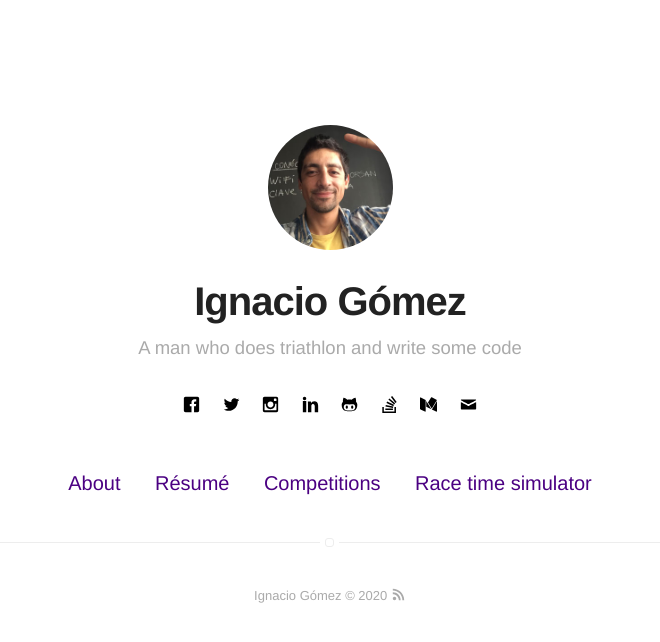
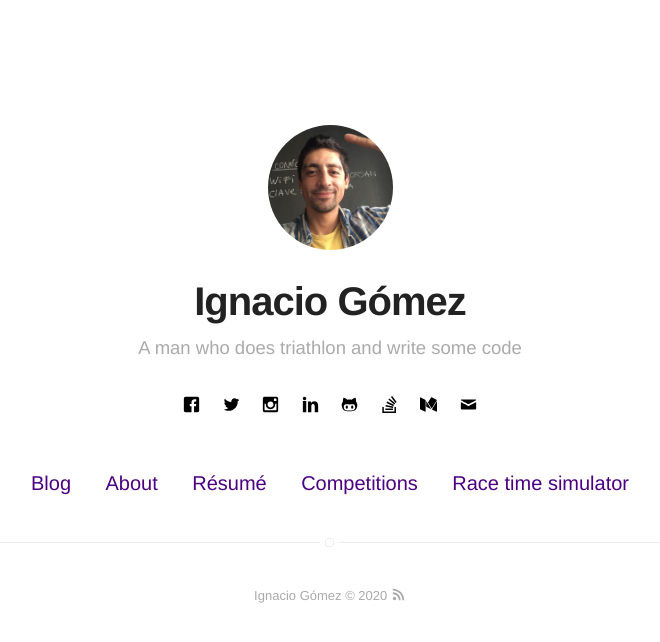
Before and after one commit to ignacio-gomeze/ignacio-gomeze.github.io, a Jekyll site: the page built from index.html, in a window 1280 px wide. Shown: the top 642 px of the page, without its empty margins (310-970 px from the left). Built offline with Jekyll 4.4.1, drawn with Linux system fonts in a browser that asks for light colours.

Commit message:
Add blog wordpress to nav

```diff
--- a/_config.yml
+++ b/_config.yml
@@ -23,6 +23,7 @@ raceTimeSimulator: true
 
 url: http://relative.cl
 # your url: http://USERNAME.github.io
+blog_url: http://xrelative.wordpress.com
 
 permalink: /:title/
 
@@ -86,7 +87,7 @@ width: large
 
 # if you don't need "about" or "blog", comment them out below
 # about: true
-# blog: true
+blog: true
 
 # do you want to show the "read time" of the posts?
 # read-time: true
--- a/_includes/nav.html
+++ b/_includes/nav.html
@@ -9,7 +9,7 @@
         {% if site.blog == true %}
             {% if page.title != "Blog" %}
                 <li class="item">
-                    <a class="link" href="{{ site.url }}/blog">Blog</a>
+                    <a class="link" href="{{ site.blog_url }}" target="_blank">Blog</a>
                 </li>
             {% endif %}
         {% endif %}
```
